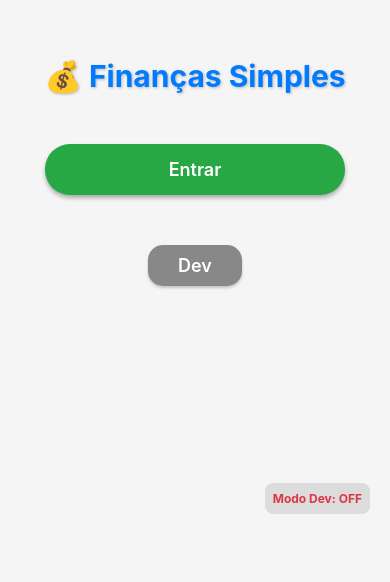
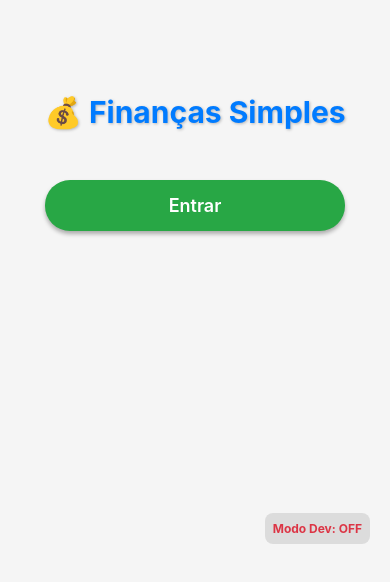
Before and after one commit to leomacedo2/app-financas-pessoais-simples, a React Native app: screen /Login in a window 390 px wide. Shown: the part 250-832 px from the top of the page. Built offline with nearby package versions, Linux system fonts and the light colour scheme.

Commit message:
feat: Removido o botão de Dev em LoginScreen.js

```diff
--- a/screens/LoginScreen.js
+++ b/screens/LoginScreen.js
@@ -50,9 +50,11 @@ export default function LoginScreen({ navigation }) {
         paddingBottom: insets.bottom
       }
     ]}>
-      {/* Seção de Cabeçalho */}
+      {/* Seção de Cabeçalho - Título clicável para modo dev */}
       <View style={styles.headerSection}>
-        <Text style={styles.titleText}>💰 Finanças Simples</Text>
+        <TouchableOpacity onPress={handleDevMode}>
+          <Text style={styles.titleText}>💰 Finanças Simples</Text>
+        </TouchableOpacity>
       </View>
 
       {/* Seção de Botões */}
@@ -61,12 +63,6 @@ export default function LoginScreen({ navigation }) {
           style={styles.loginButton}
           onPress={handleLogin}>
           <Text style={styles.buttonText}>Entrar</Text>
-        </TouchableOpacity>
-
-        <TouchableOpacity
-          style={styles.devButton}
-          onPress={handleDevMode}>
-          <Text style={styles.buttonText}>Dev</Text>
         </TouchableOpacity>
       </View>
 
@@ -133,24 +129,10 @@ const styles = StyleSheet.create({
     elevation: 5,
     marginBottom: 20,
   },
-  devButton: {
-    backgroundColor: '#888',
-    paddingVertical: 10,
-    paddingHorizontal: 30,
-    borderRadius: 15,
-    alignItems: 'center',
-    justifyContent: 'center',
-    marginTop: 30,
-    shadowColor: '#000',
-    shadowOffset: { width: 0, height: 2 },
-    shadowOpacity: 0.2,
-    shadowRadius: 3,
-    elevation: 3,
-  },
-  // Estilos para o indicador do modo desenvolvedor
+  // Estilos para o indicador do modo desenvolvedor - mais discreto
   devModeIndicator: {
     position: 'absolute',
-    bottom: 80, // Aumentei para ficar acima da área de navegação
+    bottom: 50, // Aumentei para ficar acima da área de navegação
     right: 20,
     padding: 8,
     borderRadius: 8,
```
